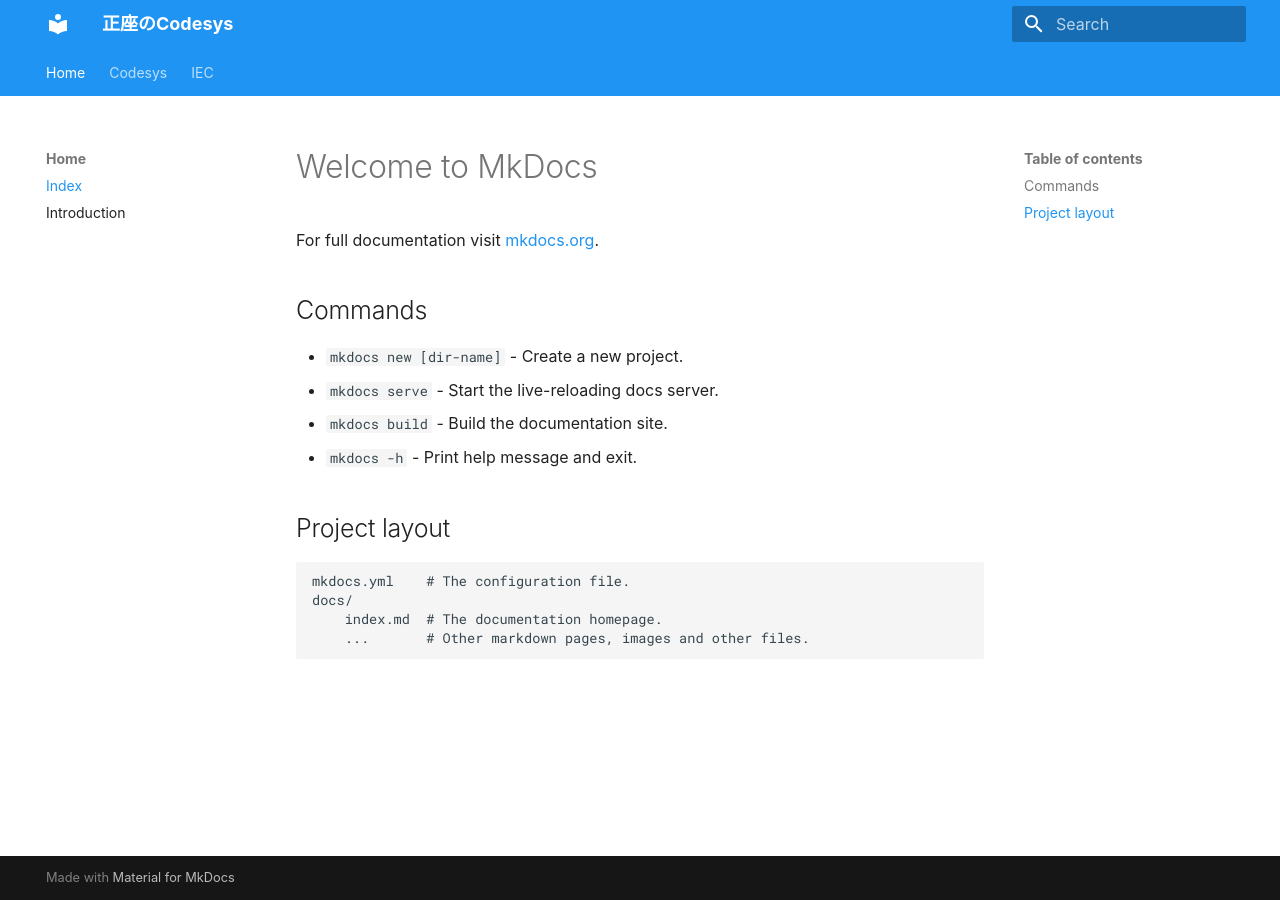
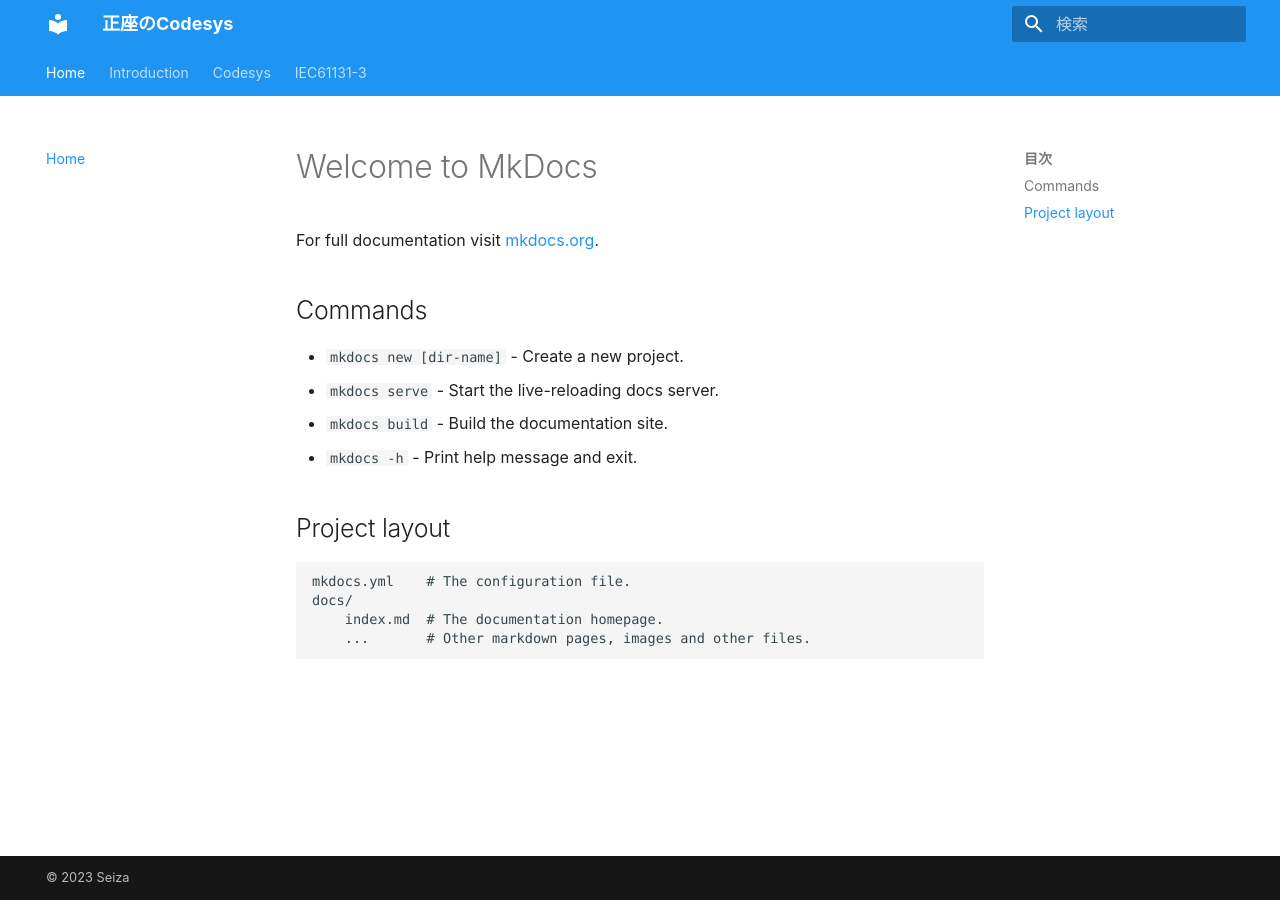
Before and after one commit to YukiS7717/Codesys_seiza-lol, an MkDocs documentation site: the page built from docs/index.md, in a window 1280 px wide. Built offline with MkDocs 1.6.1 and Material for MkDocs 9.7.7, drawn with Linux system fonts in a browser that asks for light colours; some web fonts are replaced; some of the changed lines change nothing that is shown.

Commit message:
サイト情報の追加

```diff
--- a/mkdocs.yml
+++ b/mkdocs.yml
@@ -1,11 +1,14 @@
 site_name: 正座のCodesys
+copyright: "&copy; 2023 Seiza"
 
 theme:
   name: material
+  language: ja
   palette:
     primary: blue
   font:
     text: UD Digi Kyokasho NK-R
+    code: UD Digi Kyokasho N-R
   features:
     navigation.prune: true
     navigation.tabs: true
@@ -13,14 +16,40 @@
 
 markdown_extensions:
   - admonition
+  - attr_list
+  - md_in_html
+  - def_list
+  - footnotes
+  - tables
+  - pymdownx.superfences:
+      custom_fences:
+        - name: mermaid
+          class: mermaid
+          format: !!python/name:pymdownx.superfences.fence_code_format
+
+extra:
+  generator: false
+  consent:
+    title: Cookie consent
+    description:
+      We use cookies to recognize your repeated visits and preferences, as well
+      as to measure the effectiveness of our documentation and whether users
+      find what they're searching for. With your consent, you're helping us to
+      make our documentation better.
+#  analytics:
+#    provider: google
+#    property: UA-XXXXXXXX-X
+
+plugins:
+  search:
+    lang: "ja"
 
 nav:
-  - Home:
-      - "Index": index.md
-      - "Introduction": Others/Introduction.md
+  - Home: index.md
+  - "Introduction": Others/Introduction.md
   - Codesys:
       - "デバッグ機能": Codesys/Debug.md
-  - IEC:
+  - IEC61131-3:
       - "基本機能":
           - "Function": IEC/Function.md
           - "Function Block": IEC/Function_Block.md
--- a/requirements.txt
+++ b/requirements.txt
@@ -1,3 +1,5 @@
 mkdocs-material
+mkdocs-material-extensions
 mkdocs-embed-external-markdown
 mkdocs-glightbox
+pymdown-extensions
```
